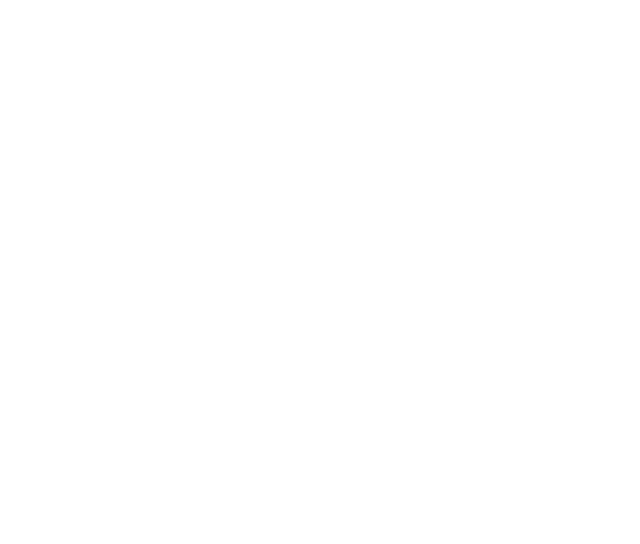
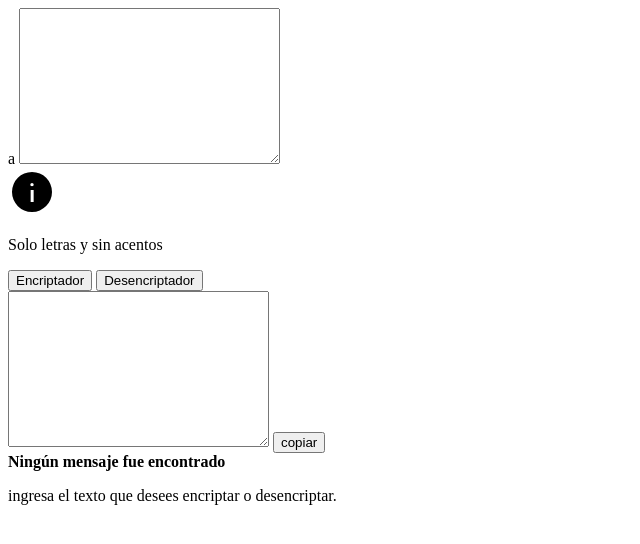
Before and after one commit to Dexametasona/challenge_alura-1, a plain HTML site: page index.html in a window 1280 px wide. Shown: the whole page, without its empty margins (0-640 px from the left). Drawn offline with Linux system fonts and the light colour scheme.

Commit message:
structuring page

```diff
--- a/index.html
+++ b/index.html
@@ -8,9 +8,28 @@
     <title>Encriptador</title>
 </head>
 <body>
-
-
-
+    <main>
+        <span>a</span>
+        <textarea name="" id="" cols="30" rows="10"></textarea>
+        <div>
+            <img src="assets/info_icon.svg" alt="info_icon">
+            <p>Solo letras y sin acentos</p>
+        </div>
+        <div>
+            <button>Encriptador</button>
+            <button>Desencriptador</button>
+        </div>
+    </main>
+    <article>
+        <div>
+            <textarea name="" id="" cols="30" rows="10"></textarea>
+            <button>copiar</button>
+        </div>
+        <div>
+            <strong>Ningún mensaje fue encontrado</strong>
+            <p>ingresa el texto que desees encriptar o desencriptar.</p>
+        </div>
+    </article>
     <script src="./index.js"></script>
 </body>
 </html>
```
Also changed, not shown: assets/info_icon.svg (added).
